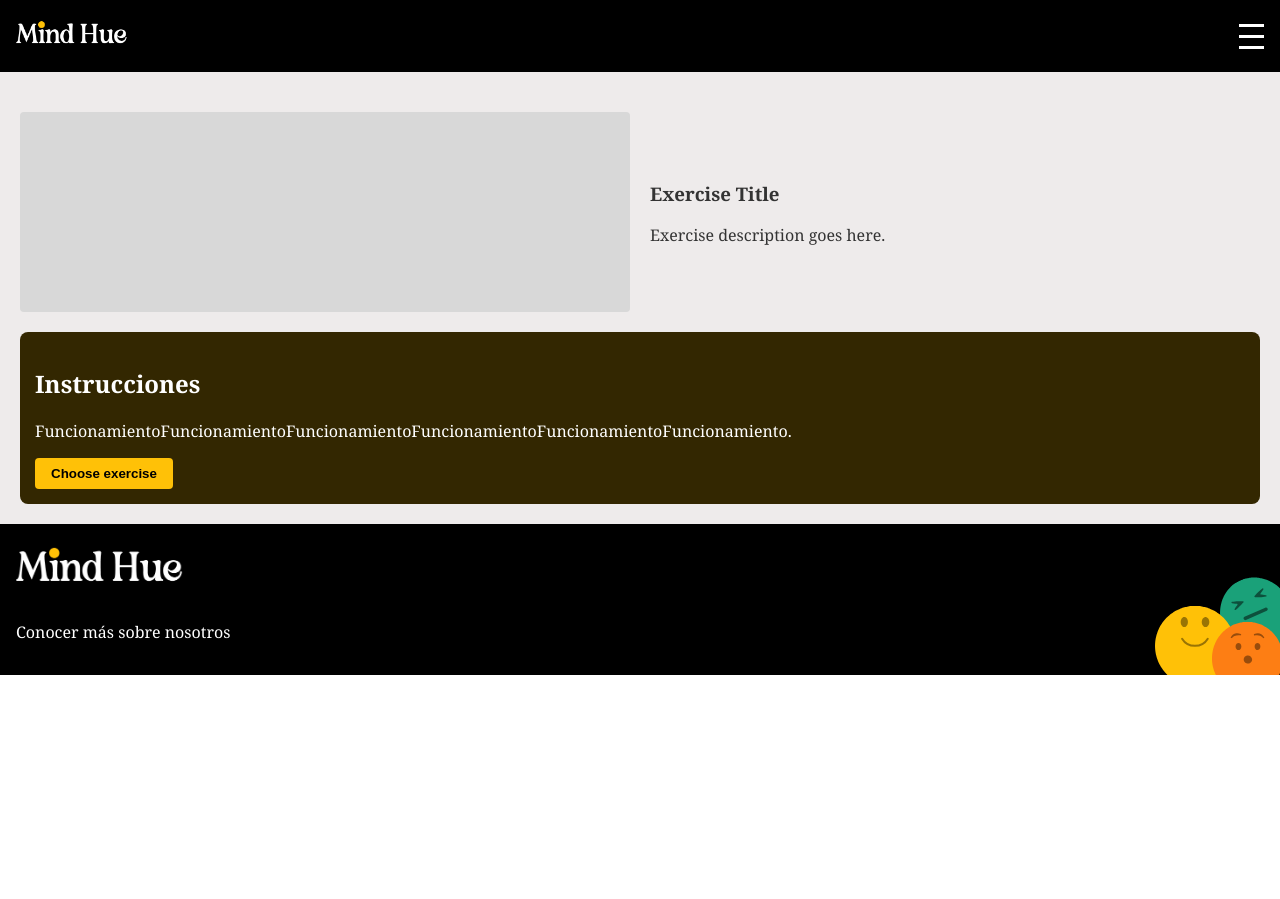
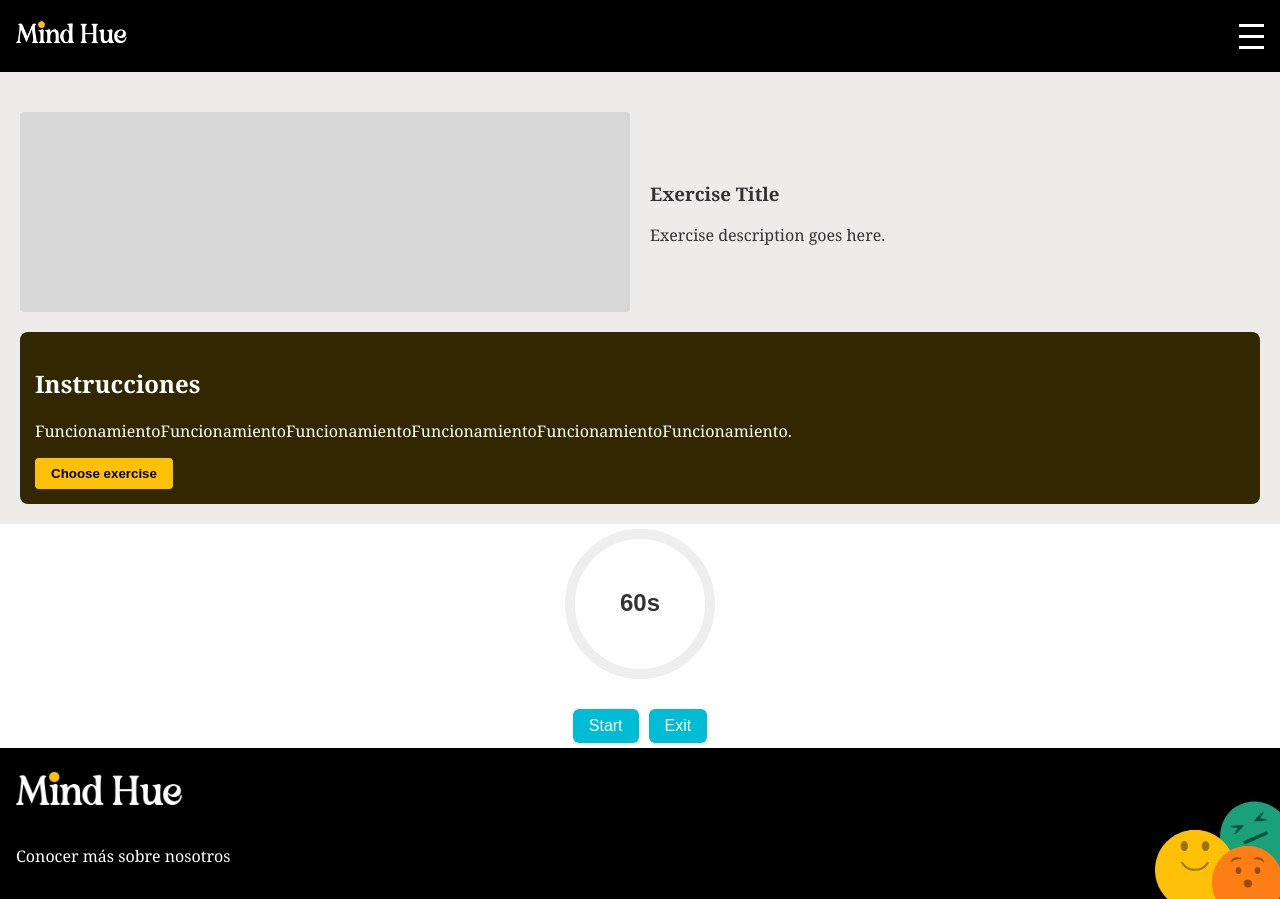
Before and after one commit to Mind-Hue/MindHueFrontend, a React (Vite) app: page /exercises in a window 1280 px wide. Before the commit the page ends 800 px from the top, so only its background shows below. Built offline with nearby package versions, Linux system fonts and the light colour scheme; a web font is replaced by a local one.

Commit message:
implement timer to exercise page

```diff
--- /dev/null
+++ b/src/components/Timer/Timer.css
@@ -0,0 +1,50 @@
+.timer-container {
+  display: flex;
+  flex-direction: column;
+  align-items: center;
+  gap: 20px;
+  font-family: sans-serif;
+}
+
+.timer-bg {
+  fill: none;
+  stroke: #eee;
+  stroke-width: 10;
+}
+
+.timer-progress {
+  fill: none;
+  stroke: #00bcd4;
+  stroke-width: 10;
+  stroke-linecap: round;
+  transform: rotate(-90deg);
+  transform-origin: center;
+  transition: stroke-dashoffset 1s linear;
+}
+
+.timer-text {
+  fill: #333;
+  font-size: 1.5em;
+  font-weight: bold;
+}
+
+.timer-buttons button {
+  margin: 5px;
+  padding: 8px 16px;
+  font-size: 1em;
+  border: none;
+  border-radius: 6px;
+  cursor: pointer;
+  background-color: #00bcd4;
+  color: white;
+}
+
+.timer-buttons button:hover {
+  background-color: #0097a7;
+}
+
+.done-text {
+  color: #4caf50;
+  font-weight: bold;
+  font-size: 1.2em;
+}
--- /dev/null
+++ b/src/components/Timer/Timer.jsx
@@ -0,0 +1,83 @@
+import React, { useEffect, useRef, useState } from 'react';
+import './Timer.css';
+
+const Timer = ({ duration = 60, onExit }) => {
+  const [timeLeft, setTimeLeft] = useState(duration);
+  const [isRunning, setIsRunning] = useState(false);
+  const [isFinished, setIsFinished] = useState(false);
+  const intervalRef = useRef(null);
+
+  const radius = 70;
+  const circumference = 2 * Math.PI * radius;
+  const progress = ((duration - timeLeft) / duration) * circumference;
+
+  useEffect(() => {
+    if (isRunning && timeLeft > 0) {
+      intervalRef.current = setInterval(() => {
+        setTimeLeft((prev) => prev - 1);
+      }, 1000);
+    }
+
+    if (timeLeft === 0) {
+      setIsRunning(false);
+      setIsFinished(true);
+    }
+
+    return () => clearInterval(intervalRef.current);
+  }, [isRunning, timeLeft]);
+
+  const handleStart = () => {
+    setIsRunning(true);
+    setIsFinished(false);
+  };
+
+  const handlePause = () => {
+    setIsRunning(false);
+    clearInterval(intervalRef.current);
+  };
+
+  const handleExit = () => {
+    setIsRunning(false);
+    setTimeLeft(duration);
+    setIsFinished(false);
+    if (onExit) onExit();
+  };
+
+  return (
+    <div className="timer-container">
+      <svg width="160" height="160">
+        <circle
+          className="timer-bg"
+          cx="80"
+          cy="80"
+          r={radius}
+        />
+        <circle
+          className="timer-progress"
+          cx="80"
+          cy="80"
+          r={radius}
+          strokeDasharray={circumference}
+          strokeDashoffset={circumference - progress}
+        />
+        <text x="50%" y="50%" textAnchor="middle" dy=".3em" className="timer-text">
+          {timeLeft}s
+        </text>
+      </svg>
+
+      <div className="timer-buttons">
+        {!isRunning && !isFinished && timeLeft === duration && (
+          <button onClick={handleStart}>Start</button>
+        )}
+        {isRunning && <button onClick={handlePause}>Pause</button>}
+        {!isRunning && timeLeft !== duration && !isFinished && (
+          <button onClick={handleStart}>Resume</button>
+        )}
+        {isFinished && <span className="done-text">Time's up!</span>}
+        <button onClick={handleExit}>Exit</button>
+      </div>
+    </div>
+  );
+};
+
+export default Timer;
--- a/src/pages/Exercises/Exercises.jsx
+++ b/src/pages/Exercises/Exercises.jsx
@@ -1,19 +1,23 @@
-import React from 'react';
+import React from "react";
 import Header from "../../components/Header/Header";
 import Footer from "../../components/Footer/Footer";
-import ExerciseData from '../../components/ExerciseData/ExerciseData';
-import './Exercises.css';
-
+import ExerciseData from "../../components/ExerciseData/ExerciseData";
+import "./Exercises.css";
+import Timer from "../../components/Timer/Timer";
 
 function Exercises() {
   return (
     <div>
       <Header />
       <div className="exercises-data">
-          <ExerciseData />
+        <ExerciseData />
+        <div>
+          <Timer duration={60} onExit={() => console.log("Exited")} />
+        </div>
       </div>
       <Footer />
-      </div>
+    </div>
   );
 }
+
 export default Exercises;
```
